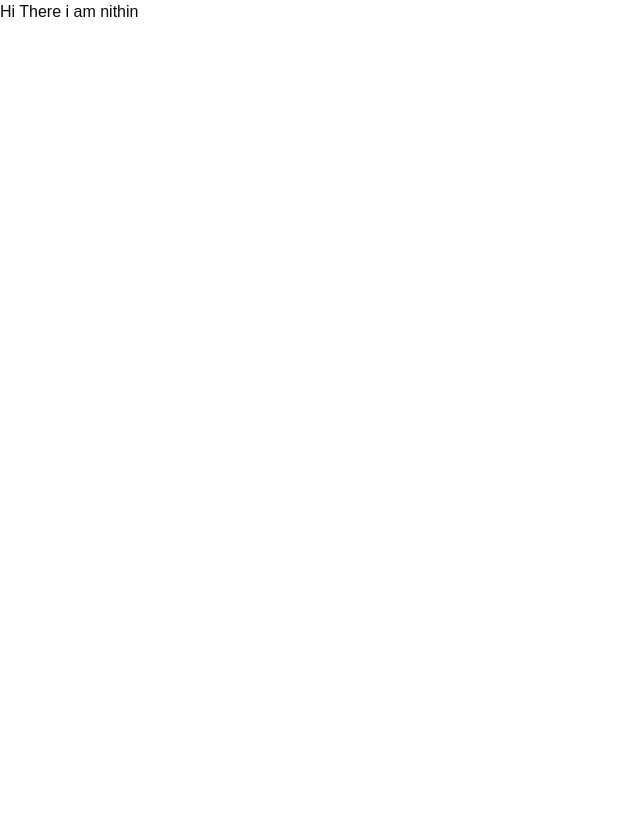
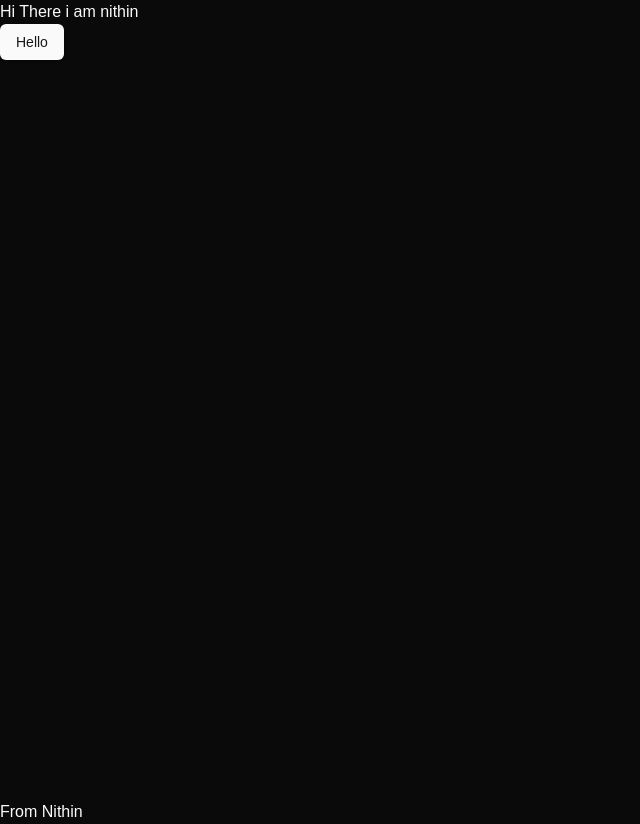
Before and after one commit to nithinbairu/Sense-ai, a Next.js app: page / in a window 1280 px wide. Shown: the whole page, without its empty margins (0-640 px from the left). Before the commit the page ends 800 px from the top, so only its background shows below. Built offline with nearby package versions, Linux system fonts and the light colour scheme.

Commit message:
First Commit

```diff
--- a/app/layout.js
+++ b/app/layout.js
@@ -1,5 +1,6 @@
 import { Geist, Geist_Mono } from "next/font/google";
 import "./globals.css";
+import { ThemeProvider } from "@/components/ui/theme-provider";
 
 const geistSans = Geist({
   variable: "--font-geist-sans",
@@ -20,9 +21,27 @@ export default function RootLayout({ children }) {
   return (
     <html lang="en">
       <body
-        className={`${geistSans.variable} ${geistMono.variable} antialiased`}
+        className={`${geistSans.variable} ${geistMono.variable}
+        antialiased`}
       >
-        {children}
+        <ThemeProvider
+            attribute="class"
+            defaultTheme="dark"
+            enableSystem
+            disableTransitionOnChange
+          >
+            {/* header */}
+            <main className="min-h-screen">
+              {children}
+            </main>
+            {/* footer */}
+            <footer>
+              <div>
+                <p>From Nithin</p>
+              </div>
+            </footer>
+          </ThemeProvider>
+
       </body>
     </html>
   );
--- a/app/page.js
+++ b/app/page.js
@@ -1,7 +1,11 @@
+import { Button } from "@/components/ui/button";
 import Image from "next/image";
 
 export default function Home() {
   return (
-    <div>Hi There i am nithin</div>
+    <div>Hi There i am nithin
+      <br></br>
+      <Button>Hello</Button>
+    </div>
   );
 }
--- a/components/ui/theme-provider.jsx
+++ b/components/ui/theme-provider.jsx
@@ -4,6 +4,5 @@ import * as React from "react"
 import { ThemeProvider as NextThemesProvider } from "next-themes"
 
 export function ThemeProvider({children,...props}) {
-  return <NextThemesProvider {...props}>{children}</
-  NextThemesProvider>
+  return <NextThemesProvider {...props}>{children}</NextThemesProvider>
 }
```
